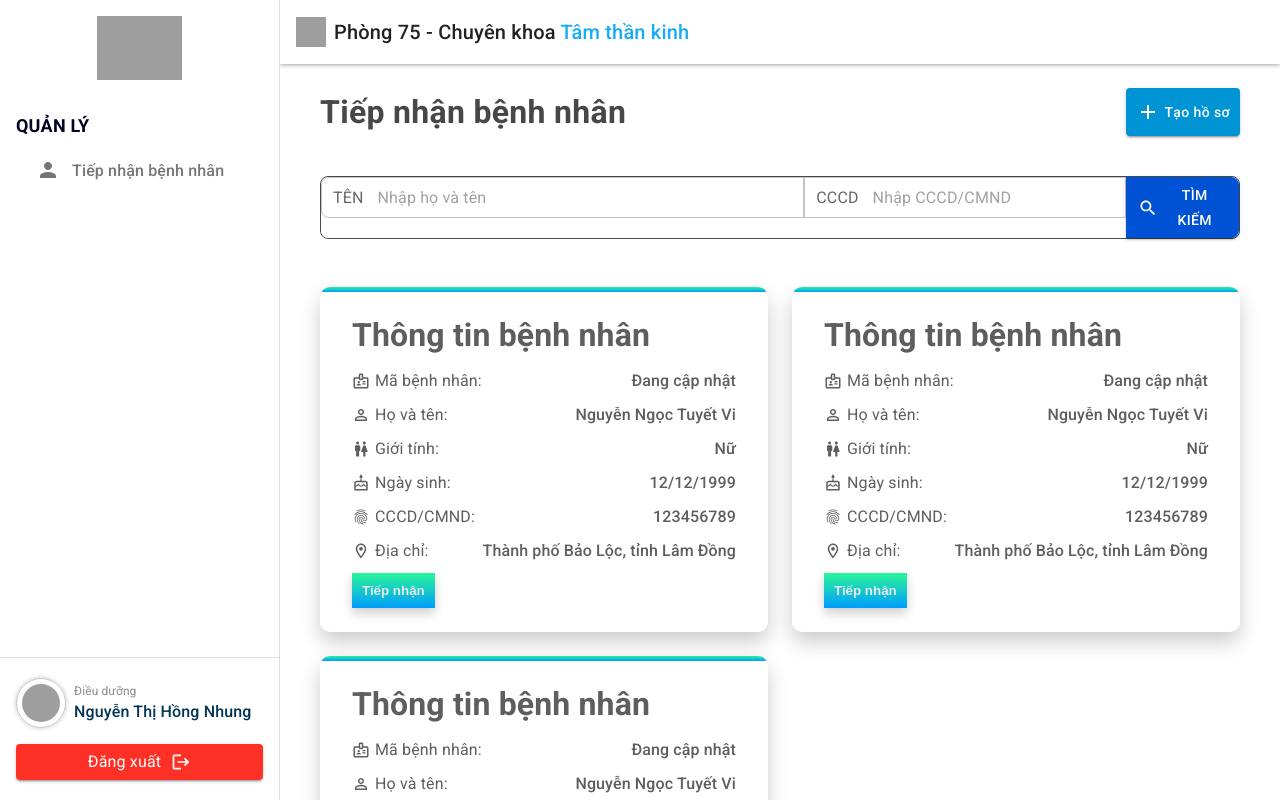
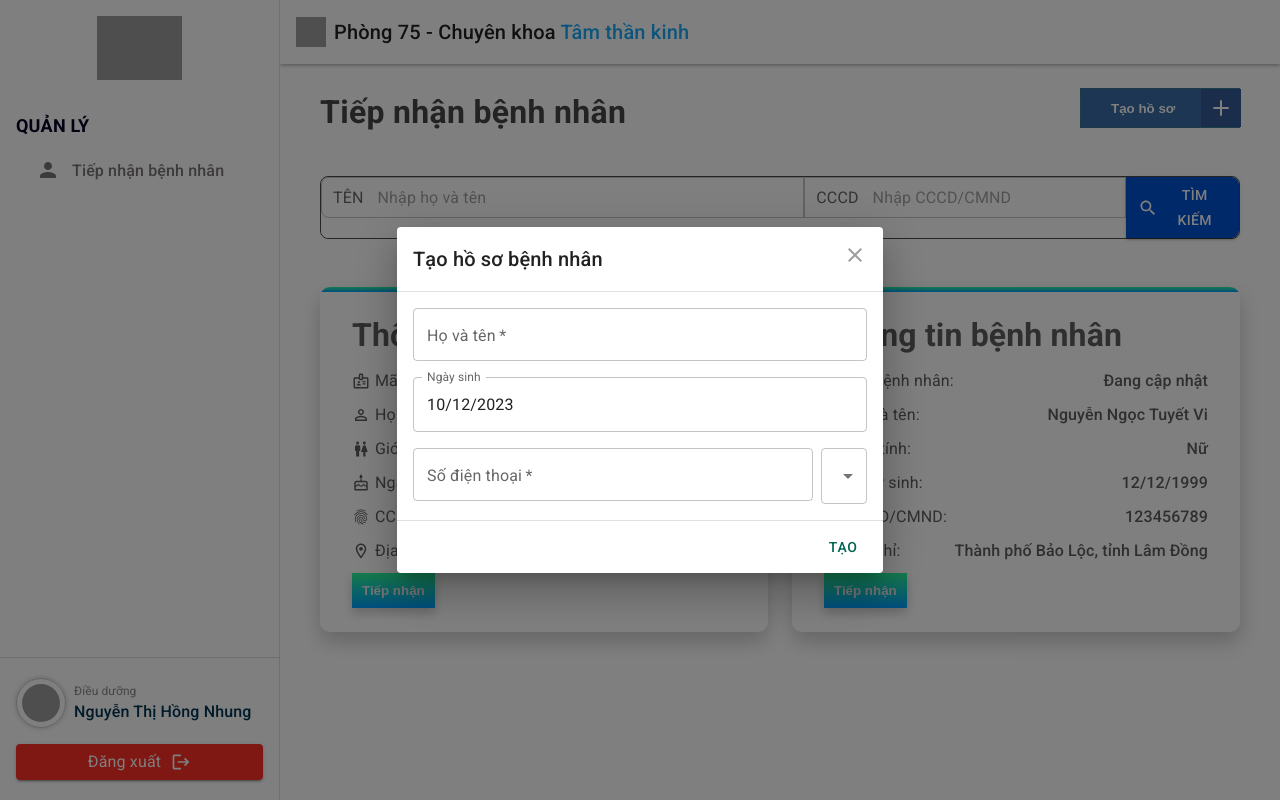
Before and after one commit to MinhTuMTN/TheDuckHospital, a React (Create React App) app in the folder the-duck-hospital-ui/: page /nurse-counter/receiving-patients in a window 1280 px wide. Both pictures are taken after a click on the button "Tạo hồ sơ". Shown: the top 800 px of the page. Built offline with nearby package versions, Linux system fonts and the light colour scheme; grey boxes are pictures that could not be loaded.

Commit message:
Tạo profile 60%

```diff
--- a/the-duck-hospital-ui/src/index.css
+++ b/the-duck-hospital-ui/src/index.css
@@ -204,3 +204,63 @@
 .content .btn:active {
   box-shadow: none;
 }
+
+.button {
+  position: relative;
+  width: 160px;
+  height: 40px;
+  cursor: pointer;
+  display: flex;
+  align-items: center;
+  border: 1px solid #347997;
+  background-color: #3a6ca8;
+}
+
+.button,
+.button__icon,
+.button__text {
+  transition: all 0.3s;
+}
+
+.button .button__text {
+  transform: translateX(30px);
+  color: #fff;
+  font-weight: 600;
+}
+
+.button .button__icon {
+  position: absolute;
+  transform: translateX(120px);
+  height: 100%;
+  width: 40px;
+  background-color: #345c97;
+  display: flex;
+  align-items: center;
+  justify-content: center;
+}
+
+.button .svg {
+  width: 30px;
+  stroke: #fff;
+}
+
+.button:hover {
+  background: #345c97;
+}
+
+.button:hover .button__text {
+  color: transparent;
+}
+
+.button:hover .button__icon {
+  width: 148px;
+  transform: translateX(0);
+}
+
+.button:active .button__icon {
+  background-color: #345c97;
+}
+
+.button:active {
+  border: 1px solid #345c97;
+}
--- /dev/null
+++ b/the-duck-hospital-ui/src/pages/Nurse/AddNewProfile.jsx
@@ -0,0 +1,171 @@
+import CloseIcon from "@mui/icons-material/Close";
+import {
+  Button,
+  FormControl,
+  MenuItem,
+  Select,
+  Stack,
+  TextField,
+} from "@mui/material";
+import Dialog from "@mui/material/Dialog";
+import DialogActions from "@mui/material/DialogActions";
+import DialogContent from "@mui/material/DialogContent";
+import DialogTitle from "@mui/material/DialogTitle";
+import IconButton from "@mui/material/IconButton";
+import Typography from "@mui/material/Typography";
+import { styled } from "@mui/material/styles";
+import { DatePicker, LocalizationProvider } from "@mui/x-date-pickers";
+import { AdapterDayjs } from "@mui/x-date-pickers/AdapterDayjs";
+import dayjs from "dayjs";
+import React from "react";
+
+const BootstrapDialog = styled(Dialog)(({ theme }) => ({
+  "& .MuiDialogContent-root": {
+    padding: theme.spacing(2),
+  },
+  "& .MuiDialogActions-root": {
+    padding: theme.spacing(1),
+  },
+}));
+
+const CustomTextField = styled(TextField)(({ theme }) => ({
+  minWidth: "400px",
+  "& .MuiOutlinedInput-root": {
+    padding: "10px 8px",
+  },
+}));
+
+const CustomDatePicker = styled(DatePicker)(({ theme }) => ({
+  width: "100%",
+  "& input": {
+    height: "55px",
+  },
+}));
+function AddNewProfile(props) {
+  const [open, setOpen] = React.useState(false);
+
+  const handleClickOpen = () => {
+    setOpen(true);
+  };
+  const handleClose = () => {
+    setOpen(false);
+  };
+  const [fullName, setFullName] = React.useState("");
+  const [dateOfBirth, setDateOfBirth] = React.useState(dayjs());
+  const [phoneNumber, setPhoneNumber] = React.useState("");
+  const [gender, setGender] = React.useState("");
+  return (
+    <>
+      <button type="button" class="button" onClick={handleClickOpen}>
+        <span class="button__text">Tạo hồ sơ</span>
+        <span class="button__icon">
+          <svg
+            xmlns="http://www.w3.org/2000/svg"
+            width="24"
+            viewBox="0 0 24 24"
+            stroke-width="2"
+            stroke-linejoin="round"
+            stroke-linecap="round"
+            stroke="currentColor"
+            height="24"
+            fill="none"
+            class="svg"
+          >
+            <line y2="19" y1="5" x2="12" x1="12"></line>
+            <line y2="12" y1="12" x2="19" x1="5"></line>
+          </svg>
+        </span>
+      </button>
+      <BootstrapDialog
+        onClose={handleClose}
+        aria-labelledby="customized-dialog-title"
+        open={open}
+      >
+        <DialogTitle sx={{ m: 0, p: 2 }} id="customized-dialog-title">
+          Tạo hồ sơ bệnh nhân
+        </DialogTitle>
+        <IconButton
+          aria-label="close"
+          onClick={handleClose}
+          sx={{
+            position: "absolute",
+            right: 8,
+            top: 8,
+            color: (theme) => theme.palette.grey[500],
+          }}
+        >
+          <CloseIcon />
+        </IconButton>
+        <DialogContent dividers>
+          <Stack spacing={1} direction={"column"}>
+            <CustomTextField
+              size="medium"
+              variant="outlined"
+              id="outlined-basic"
+              fullWidth
+              required
+              label="Họ và tên"
+              placeholder="Nguyễn Gia Văn"
+              value={fullName}
+              onChange={(e) => setFullName(e.target.value)}
+            />
+          </Stack>
+          <LocalizationProvider dateAdapter={AdapterDayjs}>
+            <CustomDatePicker
+              label="Ngày sinh"
+              sx={{
+                marginTop: "16px",
+              }}
+              format="DD/MM/YYYY"
+              value={dateOfBirth}
+              onChange={(newValue) => setDateOfBirth(newValue)}
+              defaultValue={dayjs()}
+            />
+          </LocalizationProvider>
+          <Stack
+            spacing={1}
+            direction={"row"}
+            sx={{ marginTop: "16px", display: "flex" }}
+          >
+            <CustomTextField
+              label="Số điện thoại"
+              size="medium"
+              variant="outlined"
+              id="outlined-basic"
+              fullWidth
+              required
+              placeholder="Nhập số điện thoại"
+              value={phoneNumber}
+              onChange={(e) => setPhoneNumber(e.target.value)}
+              sx={{
+                flex: "1",
+              }}
+            />
+            <FormControl fullWidth>
+              <Select
+                labelId="demo-simple-select-label"
+                id="demo-simple-select"
+                value={gender}
+                onChange={(e) => setGender(e.target.value)}
+                sx={{
+                  textAlign: "left",
+                }}
+              >
+                <MenuItem value={""}>Chọn giới tính</MenuItem>
+                <MenuItem value={0}>Nam</MenuItem>
+                <MenuItem value={1}>Nữ</MenuItem>
+              </Select>
+            </FormControl>
+          </Stack>
+        </DialogContent>
+        <DialogActions>
+          <Button autoFocus onClick={handleClose}>
+            Tạo
+          </Button>
+        </DialogActions>
+      </BootstrapDialog>
+    </>
+  );
+}
+
+export default AddNewProfile;
--- a/the-duck-hospital-ui/src/pages/Nurse/ReceivingPatientsCounter.jsx
+++ b/the-duck-hospital-ui/src/pages/Nurse/ReceivingPatientsCounter.jsx
@@ -10,8 +10,8 @@ import {
   useMediaQuery,
 } from "@mui/material";
 import React from "react";
+import AddNewProfile from "./AddNewProfile";
 import InfoItem from "./InfoItem";
-import Add from "@mui/icons-material/Add";
 function ReceivingPatientsCounter(props) {
   const theme = useTheme();
   const isFullScreen = useMediaQuery(theme.breakpoints.up("lg"));
@@ -35,23 +35,7 @@ function ReceivingPatientsCounter(props) {
         >
           Tiếp nhận bệnh nhân
         </Typography>
-        <Button
-          variant="contained"
-          sx={{
-            textTransform: "none",
-            padding: "0px 10px",
-            lineHeight: "1",
-            fontSize: "14px",
-            color: "#fff",
-            bgcolor: "rgb(0, 148, 212)",
-            ":hover": {
-              bgcolor: "rgba(0, 117, 167, 0.81)",
-            },
-          }}
-        >
-          <Add sx={{ mr: "4px" }} />
-          Tạo hồ sơ
-        </Button>
+        <AddNewProfile />
       </Stack>
       <Stack
         direction="row"
@@ -151,9 +135,6 @@ function ReceivingPatientsCounter(props) {
         <Grid item xs={12} md={6}>
           <InfoItem />
         </Grid>
-        <Grid item xs={12} md={6}>
-          <InfoItem />
-        </Grid>
       </Grid>
     </Stack>
   );
```
